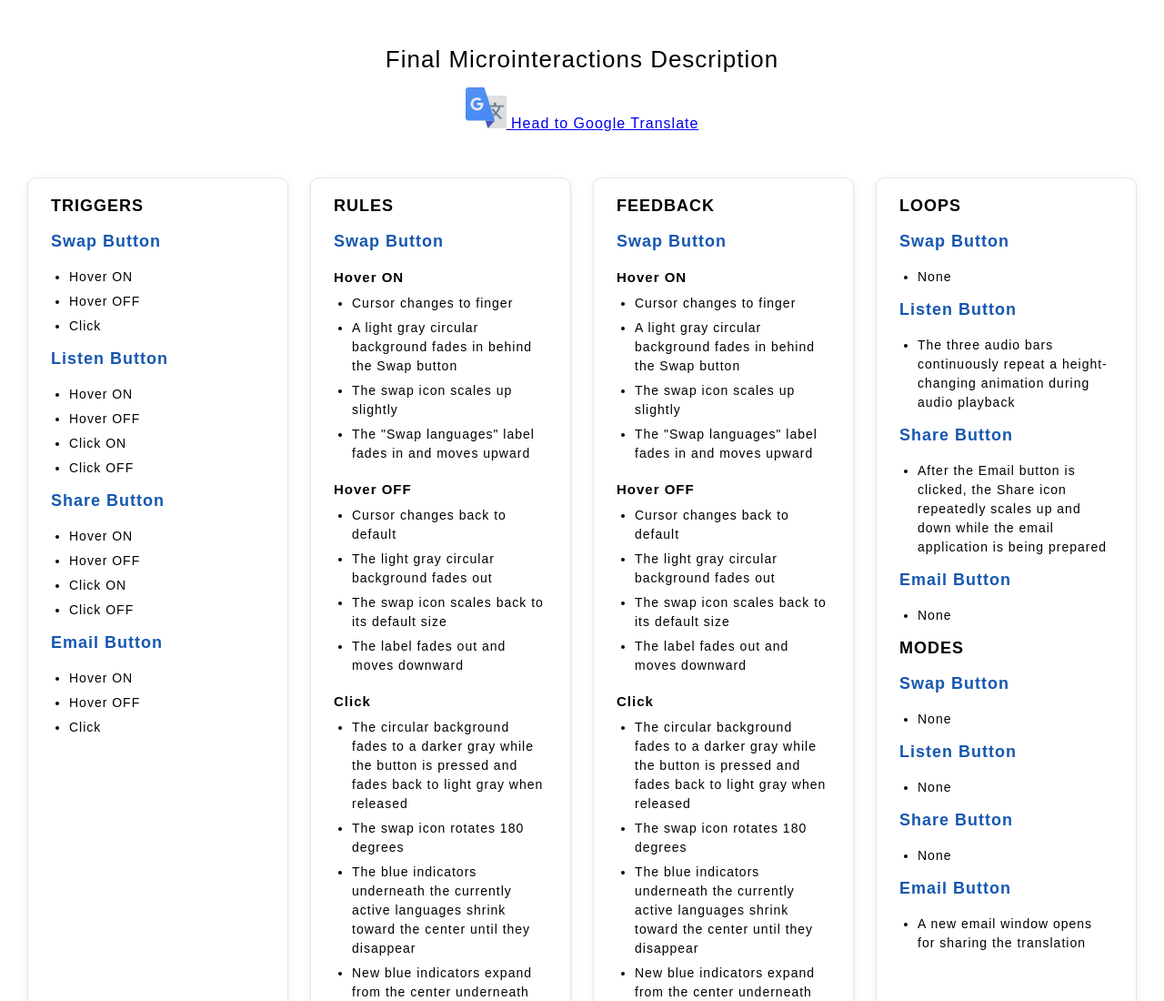
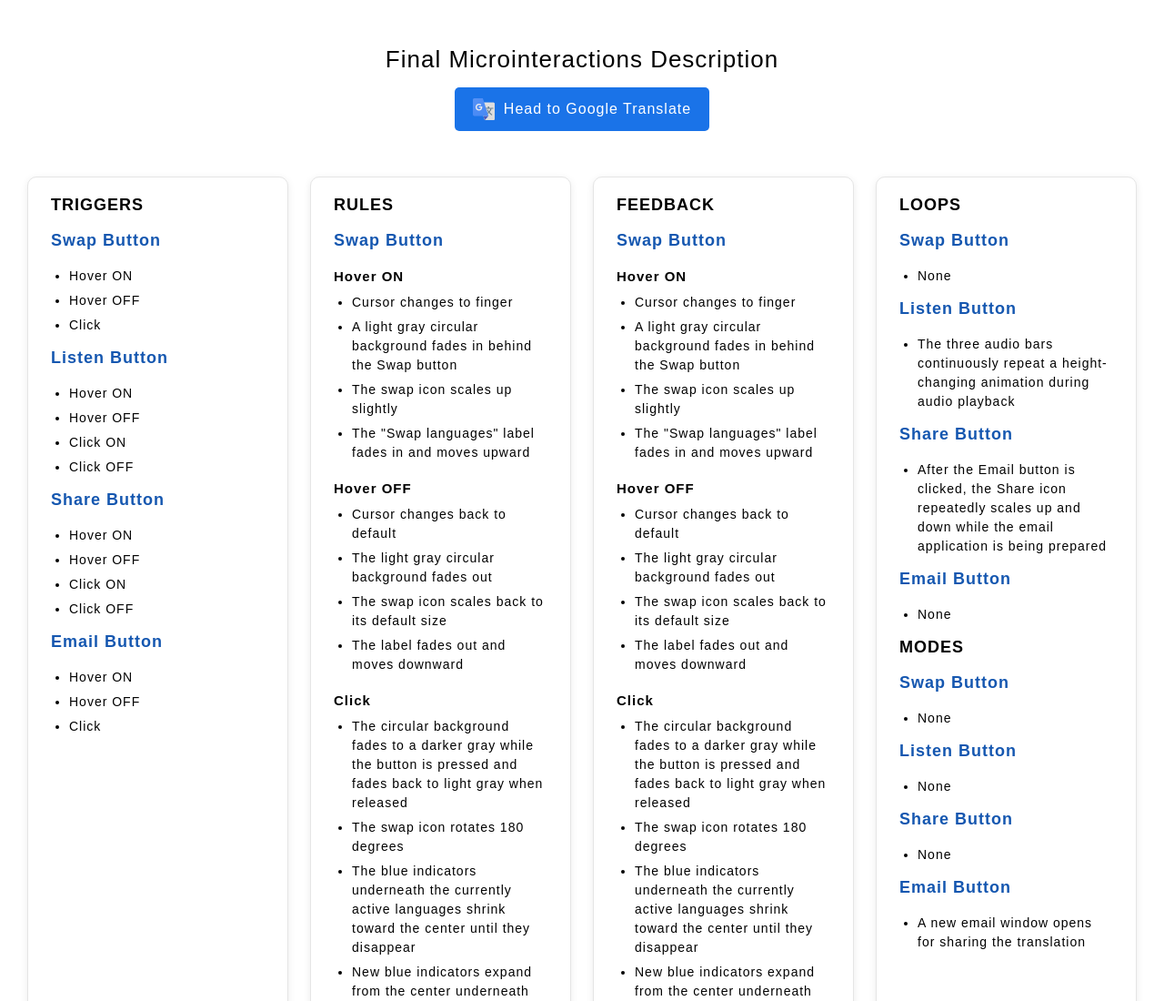
Before and after one commit to mw323/idm241-mw3493, a plain HTML site: page final/index.html in a window 1280 px wide. Shown: the top 1100 px of the page at 91% size. Drawn offline with Linux system fonts and the light colour scheme; files that its build step writes are made by us from their sources; a web font is replaced by a local one.

Commit message:
Add CSS to a link

```diff
--- a/final/final.css
+++ b/final/final.css
@@ -25,6 +25,28 @@ body{
     margin: 0 0 15px;
     font-weight: 400;
     padding: 0 20px;
+}
+
+.google-translate-link{
+    display: inline-flex;
+    align-items: center;
+    gap: 10px;
+    padding: 12px 20px;
+    background-color: #1a73e8;
+    color: white;
+    text-decoration: none;
+    border-radius: 5px;
+    transition: background-color 0.3s ease;
+    outline: none;
+}
+
+.google-translate-link img{
+    width: 24px;
+    height: 24px;
+}
+
+.google-translate-link:hover{
+    background-color: #1557b0;
 }
 
 .description-container{
```
